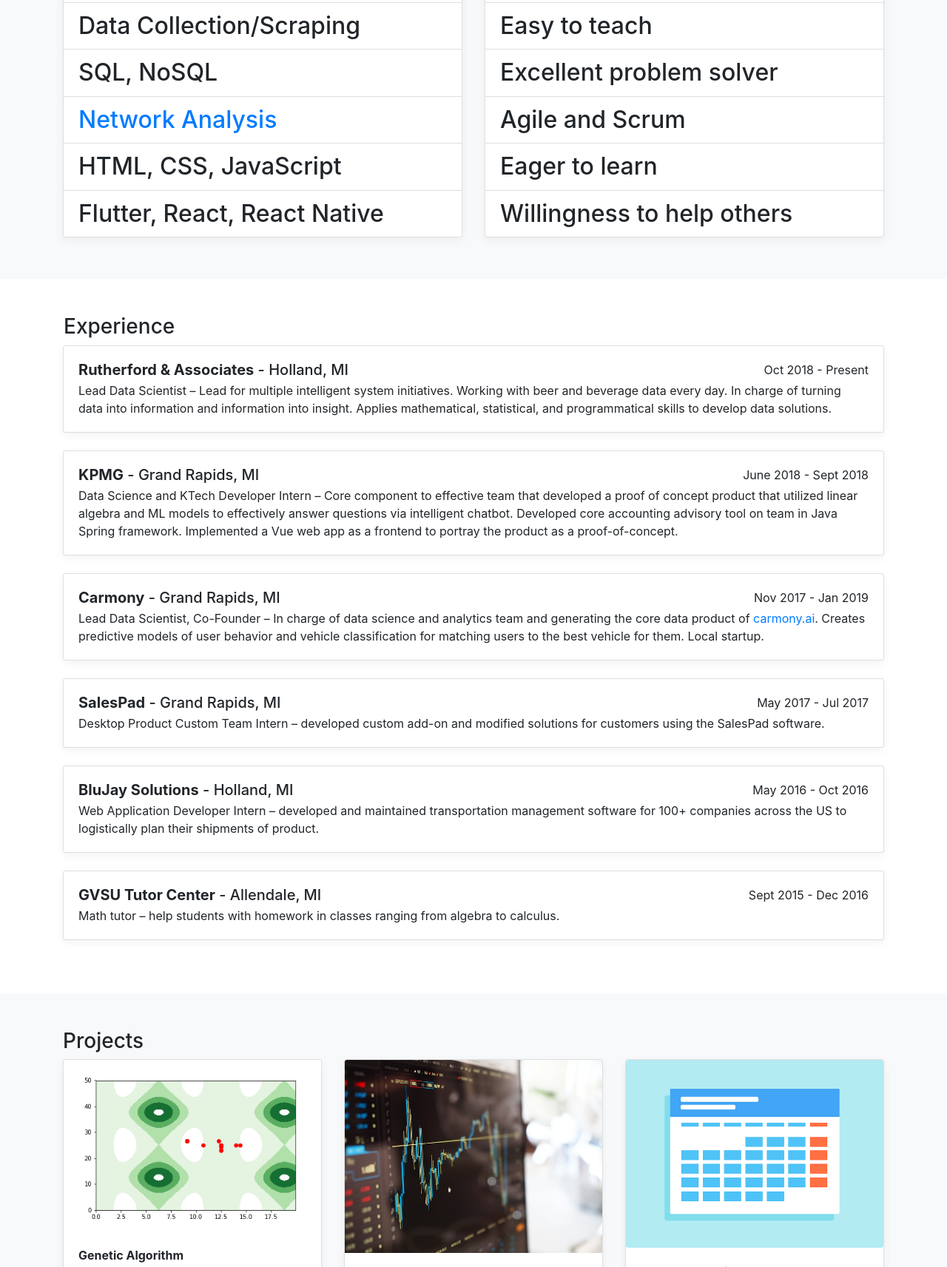
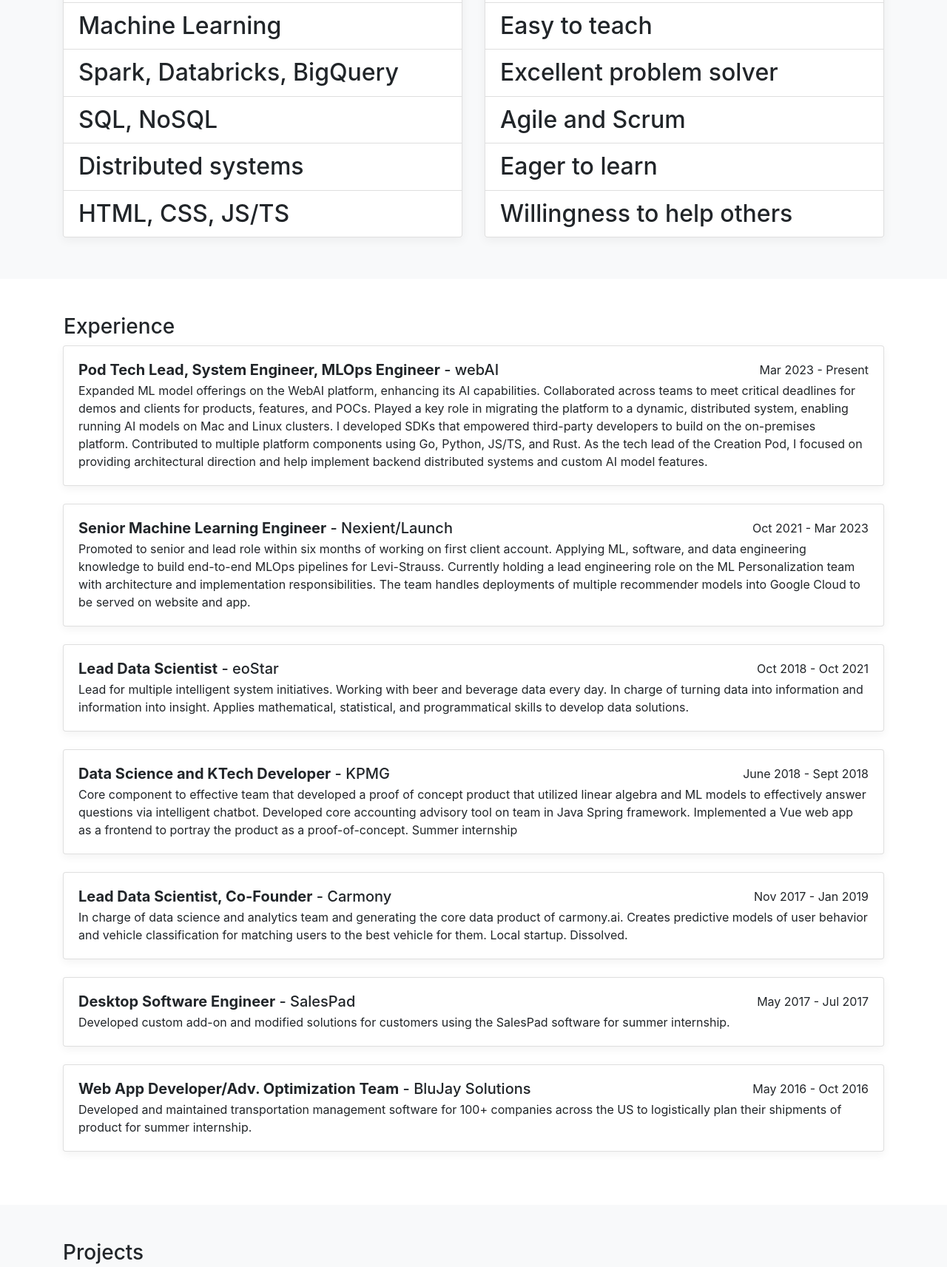
Before and after one commit to MattConflitti/MattConflitti.github.io, a website: page index.html in a window 1280 px wide. Shown: the part 900-2613 px from the top of the page at 74% size. Drawn offline with nearby package versions, Linux system fonts and the light colour scheme.

Commit message:
update july 2024

```diff
--- a/index.html
+++ b/index.html
@@ -3,7 +3,7 @@
 		<title>Matt Conflitti</title>
 		<meta name="viewport" content="width=device-width, initial-scale=1.0, user-scalable=no">
 		<link rel="stylesheet" href="bootstrap.min.css">
-		<link rel="stylesheet" href="https://cdn.jsdelivr.net/gh/devicons/devicon@v2.9.0/devicon.min.css">
+		<link rel="stylesheet" href="https://cdn.jsdelivr.net/gh/devicons/devicon@v2.16.0/devicon.min.css">
 		<style>
 			:root {
 			--jumbotron-padding-y: 3rem;
@@ -63,7 +63,7 @@
 				<div class="col-sm-8 col-md-7 py-4">
 				  <h4 class="text-white">About</h4>
 				  <p class="text-white">
-					  Driven data scientist and machine learning engineer with a degree in computer science and mathematics from Grand Valley State University.
+					  Driven software engineer with full stack and ML experience and a degree in computer science and mathematics from Grand Valley State University.
                       An analytical mind with the skills necessary to communicate complex ideas effectively. Hard working and ready to impress.
 				  </p>
 				</div>
@@ -104,8 +104,7 @@
 					<div class="col">
 						<h1 class="py-4 jumbotron-heading">You'll like the way I work. I guarantee it.</h1>
 						<p class="lead text-muted">
-							Looking to advance my career in <strong>data science</strong> and <strong>machine learning</strong>.
-                            Driven to provide actionable intelligence for organizations to make smarter decisions and drive change.
+							Faith-driven, ML and software engineer, passionate learner, team player.
 						</p>
 						<p>
 							<a href="mailto:matthew.conflitti@gmail.com" class="btn btn-primary my-2">Email</a>&nbsp;or&nbsp;
@@ -136,17 +135,20 @@
                     <div class="col-10-md p-2">
                         <h3>
                               <i class="devicon-python-plain colored"></i>
+							  <i class="devicon-go-original-wordmark colored"></i>
                               <i class="devicon-csharp-plain colored"></i>
                               <i class="devicon-java-plain colored"></i>
-                              <i class="devicon-android-plain colored"></i>
-                              <i class="devicon-apple-original colored"></i>
+							  <i class="devicon-flutter-plain colored"></i>
                               <i class="devicon-css3-plain colored"></i>
                               <i class="devicon-javascript-plain colored"></i>
+							  <i class="devicon-typescript-plain colored"></i>
                               <i class="devicon-html5-plain colored"></i>
                               <i class="devicon-vuejs colored"></i>
-                              <i class="devicon-react-original-wordmark colored"></i>
+                              <i class="devicon-react-original colored"></i>
                               <i class="devicon-docker-plain colored"></i>
-                              <i class="devicon-flutter-plain colored"></i>
+							  <i class="devicon-rust-original colored"></i>
+							  <i class="devicon-android-plain colored"></i>
+                              <i class="devicon-apple-original colored"></i>
 
                         </h3>
                     </div>
@@ -154,18 +156,18 @@
                 <div class="row h2">
                     <div class="col-md">
                           <ul class="list-group box-shadow">
-                              <li class="list-group-item">Python, C#, Java</li>
+                              <li class="list-group-item">Python, Go, C#, Java</li>
+							  <li class="list-group-item">React, Flutter, Vue</li>
                               <li class="list-group-item">Machine Learning</li>
-                              <li class="list-group-item">Data Collection/Scraping</li>
+                              <li class="list-group-item">Spark, Databricks, BigQuery</li>
                               <li class="list-group-item">SQL, NoSQL</li>
-                              <li class="list-group-item"><a href="#networkAnalysis">Network Analysis</a></li>
-                              <li class="list-group-item">HTML, CSS, JavaScript</li>
-                              <li class="list-group-item">Flutter, React, React Native</li>
+                              <li class="list-group-item">Distributed systems</li>
+                              <li class="list-group-item">HTML, CSS, JS/TS</li>
                           </ul>
                     </div>
                     <div class="col-md">
                       <ul class="list-group box-shadow">
-                          <li class="list-group-item">Azure, AWS</li>
+                          <li class="list-group-item">Azure, GCP</li>
                           <li class="list-group-item">Excellent interpersonal skills</li>
                           <li class="list-group-item">Easy to teach</li>
                           <li class="list-group-item">Excellent problem solver</li>
@@ -183,15 +185,28 @@
                     <h3><a id="experience">Experience</a></h3>
                 </div>
             </div>
-            <div class="row">
+			<div class="row">
                 <div class="col-md-12">
                     <div class="card mb-4 box-shadow">
                         <div class="card-body">
                             <div class="d-flex w-100 justify-content-between">
-                                <h5 class="mb-1"><strong>Rutherford &amp; Associates</strong> - Holland, MI</h5>
-                                Oct 2018 - Present
+                                <h5 class="mb-1"><strong>Pod Tech Lead, System Engineer, MLOps Engineer</strong> - webAI</h5>
+                                Mar 2023 - Present
                             </div>
-                            <p class="card-text">Lead Data Scientist – Lead for multiple intelligent system initiatives. Working with beer and beverage data every day. In charge of turning data into information and information into insight. Applies mathematical, statistical, and programmatical skills to develop data solutions.</p>
+                            <p class="card-text">Expanded ML model offerings on the WebAI platform, enhancing its AI capabilities. Collaborated across teams to meet critical deadlines for demos and clients for products, features, and POCs. Played a key role in migrating the platform to a dynamic, distributed system, enabling running AI models on Mac and Linux clusters. I developed SDKs that empowered third-party developers to build on the on-premises platform. Contributed to multiple platform components using Go, Python, JS/TS, and Rust. As the tech lead of the Creation Pod, I focused on providing architectural direction and help implement backend distributed systems and custom AI model features.</p>
+                        </div>
+                    </div>
+                </div>
+            </div>
+			<div class="row">
+                <div class="col-md-12">
+                    <div class="card mb-4 box-shadow">
+                        <div class="card-body">
+                            <div class="d-flex w-100 justify-content-between">
+                                <h5 class="mb-1"><strong>Senior Machine Learning Engineer</strong> - Nexient/Launch</h5>
+                                Oct 2021 - Mar 2023
+                            </div>
+                            <p class="card-text">Promoted to senior and lead role within six months of working on first client account. Applying ML, software, and data engineering knowledge to build end-to-end MLOps pipelines for Levi-Strauss. Currently holding a lead engineering role on the ML Personalization team with architecture and  implementation responsibilities. The team handles deployments of multiple recommender models into Google Cloud to be served on website and app.</p>
                         </div>
                     </div>
                 </div>
@@ -201,10 +216,10 @@
                     <div class="card mb-4 box-shadow">
                         <div class="card-body">
                             <div class="d-flex w-100 justify-content-between">
-                                <h5 class="mb-1"><strong>KPMG</strong> - Grand Rapids, MI</h5>
-                                June 2018 - Sept 2018
+                                <h5 class="mb-1"><strong>Lead Data Scientist</strong> - eoStar</h5>
+                                Oct 2018 - Oct 2021
                             </div>
-                            <p class="card-text">Data Science and KTech Developer Intern – Core component to effective team that developed a proof of concept product that utilized linear algebra and ML models to effectively answer questions via intelligent chatbot. Developed core accounting advisory tool on team in Java Spring framework. Implemented a Vue web app as a frontend to portray the product as a proof-of-concept.</p>
+                            <p class="card-text">Lead for multiple intelligent system initiatives. Working with beer and beverage data every day. In charge of turning data into information and information into insight. Applies mathematical, statistical, and programmatical skills to develop data solutions.</p>
                         </div>
                     </div>
                 </div>
@@ -214,11 +229,10 @@
                     <div class="card mb-4 box-shadow">
                         <div class="card-body">
                             <div class="d-flex w-100 justify-content-between">
-                                <h5 class="mb-1"><strong>Carmony</strong> - Grand Rapids, MI</h5>
-                                Nov 2017 - Jan 2019
+                                <h5 class="mb-1"><strong>Data Science and KTech Developer</strong> - KPMG</h5>
+                                June 2018 - Sept 2018
                             </div>
-                            <p class="card-text">Lead Data Scientist, Co-Founder – In charge of data science and analytics team and generating the core data product of <a href="http://www.carmony.ai">carmony.ai</a>.
-                                    Creates predictive models of user behavior and vehicle classification for matching users to the best vehicle for them. Local startup.</p>
+                            <p class="card-text">Core component to effective team that developed a proof of concept product that utilized linear algebra and ML models to effectively answer questions via intelligent chatbot. Developed core accounting advisory tool on team in Java Spring framework. Implemented a Vue web app as a frontend to portray the product as a proof-of-concept. Summer internship</p>
                         </div>
                     </div>
                 </div>
@@ -228,11 +242,25 @@
                     <div class="card mb-4 box-shadow">
                         <div class="card-body">
                             <div class="d-flex w-100 justify-content-between">
-                                <h5 class="mb-1"><strong>SalesPad</strong> - Grand Rapids, MI</h5>
+                                <h5 class="mb-1"><strong>Lead Data Scientist, Co-Founder</strong> - Carmony</h5>
+                                Nov 2017 - Jan 2019
+                            </div>
+                            <p class="card-text">In charge of data science and analytics team and generating the core data product of carmony.ai.
+                                    Creates predictive models of user behavior and vehicle classification for matching users to the best vehicle for them. Local startup. Dissolved.</p>
+                        </div>
+                    </div>
+                </div>
+            </div>
+            <div class="row">
+                <div class="col-md-12">
+                    <div class="card mb-4 box-shadow">
+                        <div class="card-body">
+                            <div class="d-flex w-100 justify-content-between">
+                                <h5 class="mb-1"><strong>Desktop Software Engineer</strong> - SalesPad</h5>
                                 May 2017 - Jul 2017
                             </div>
                             <p class="card-text">
-                                    Desktop Product Custom Team Intern – developed custom add-on and modified solutions for customers using the SalesPad software.
+                                Developed custom add-on and modified solutions for customers using the SalesPad software for summer internship.
                             </p>
                         </div>
                     </div>
@@ -243,27 +271,12 @@
                     <div class="card mb-4 box-shadow">
                         <div class="card-body">
                             <div class="d-flex w-100 justify-content-between">
-                                <h5 class="mb-1"><strong>BluJay Solutions</strong> - Holland, MI</h5>
+                                <h5 class="mb-1"><strong>Web App Developer/Adv. Optimization Team</strong> - BluJay Solutions</h5>
                                 May 2016 - Oct 2016
                             </div>
                             <p class="card-text">
-                                Web Application Developer Intern – developed and maintained transportation management software for 100+
-                                companies across the US to logistically plan their shipments of product.
-                            </p>
-                        </div>
-                    </div>
-                </div>
-            </div>
-            <div class="row">
-                <div class="col-md-12">
-                    <div class="card mb-4 box-shadow">
-                        <div class="card-body">
-                            <div class="d-flex w-100 justify-content-between">
-                                <h5 class="mb-1"><strong>GVSU Tutor Center</strong> - Allendale, MI</h5>
-                                Sept 2015 - Dec 2016
-                            </div>
-                            <p class="card-text">
-                                Math tutor – help students with homework in classes ranging from algebra to calculus.
+                                Developed and maintained transportation management software for 100+
+                                companies across the US to logistically plan their shipments of product for summer internship.
                             </p>
                         </div>
                     </div>
```
